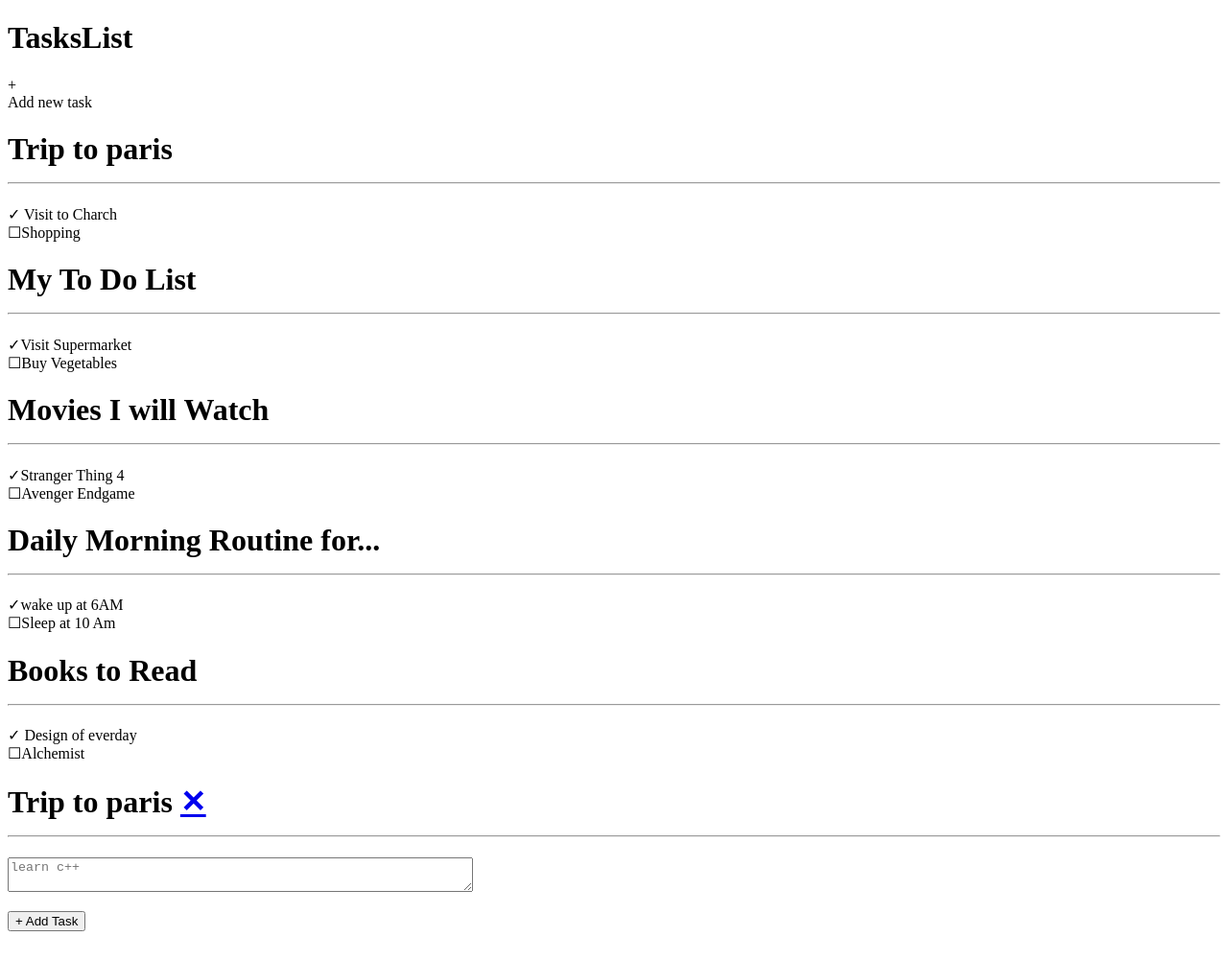
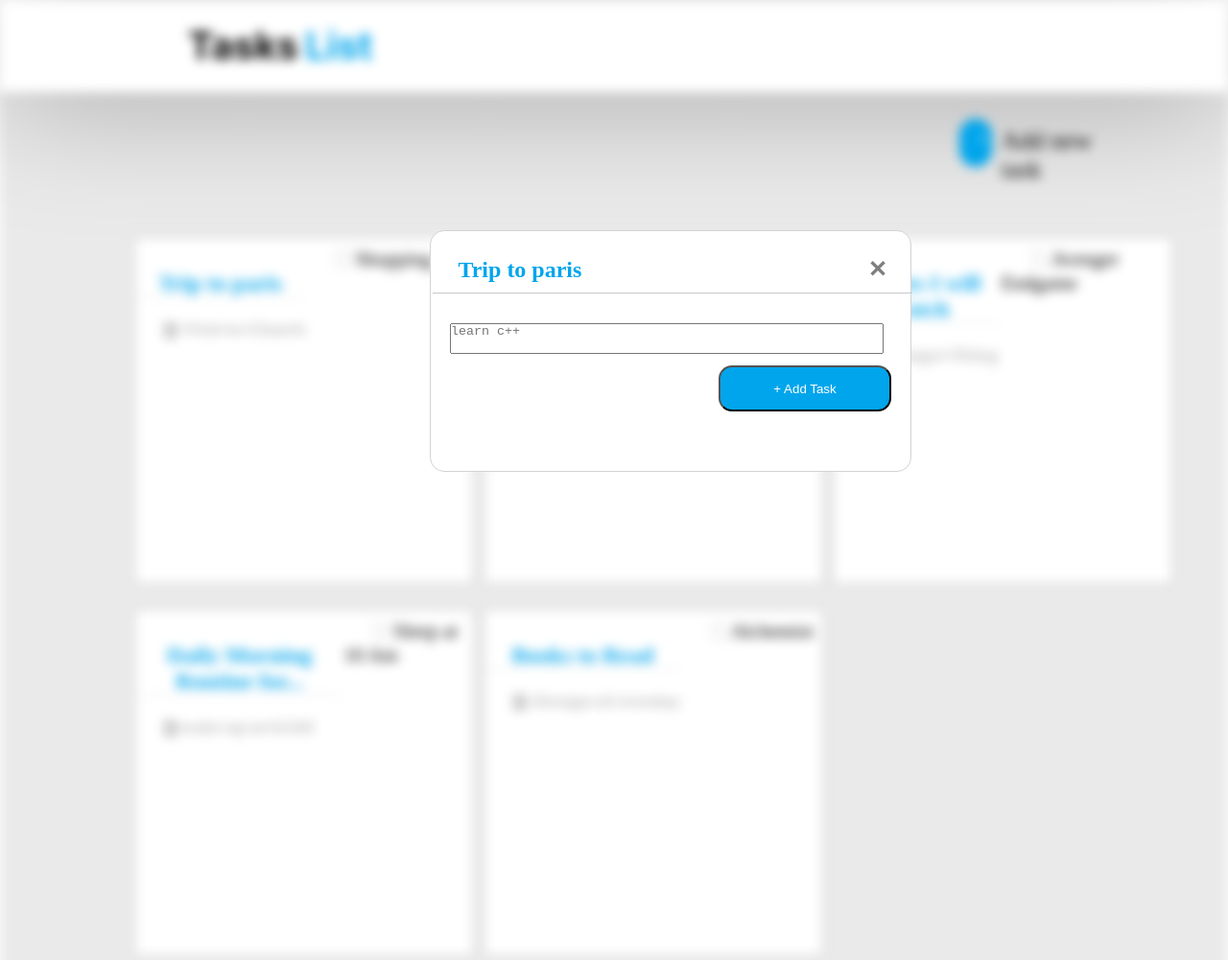
Before and after one commit to abhionweb1/todolists, a plain HTML site: page indexpop.html in a window 1280 px wide. Shown: the top 1001 px of the page at 96% size. Before the commit the page ends 979 px from the top, so only its background shows below. Drawn offline with Linux system fonts and the light colour scheme; the site is published under a folder, as on GitHub Pages, so addresses that start at the root find nothing.

Commit message:
Update indexpop.html

```diff
--- a/indexpop.html
+++ b/indexpop.html
@@ -5,8 +5,8 @@
     <meta http-equiv="X-UA-Compatible" content="IE=edge">
     <meta name="viewport" content="width=device-width, initial-scale=1.0">
     <title>Document</title>
-    <link rel="stylesheet" href="/index.css">
-    <link rel="stylesheet" href="/indexpop.css">
+    <link rel="stylesheet" href="index.css">
+    <link rel="stylesheet" href="indexpop.css">
 </head>
 <body>
      <div class="blur">
@@ -76,7 +76,7 @@
 
      <div class="container">
         <div class="box1"><span class="head">
-            <h1 class="carttext3">Trip to paris <span class="cut"><a class ="linkpop"href="/index.html">&#x2715;</a> </span> <hr class="seprator"></span></h1>
+            <h1 class="carttext3">Trip to paris <span class="cut"><a class ="linkpop"href="index.html">&#x2715;</a> </span> <hr class="seprator"></span></h1>
             <p class="ntext"><textarea class="textarea"name="" id="" cols="58"  rows="0" placeholder="learn c++"></textarea></p>
             <button class="popbutton">+ Add Task</button>
         </div></div>
```
